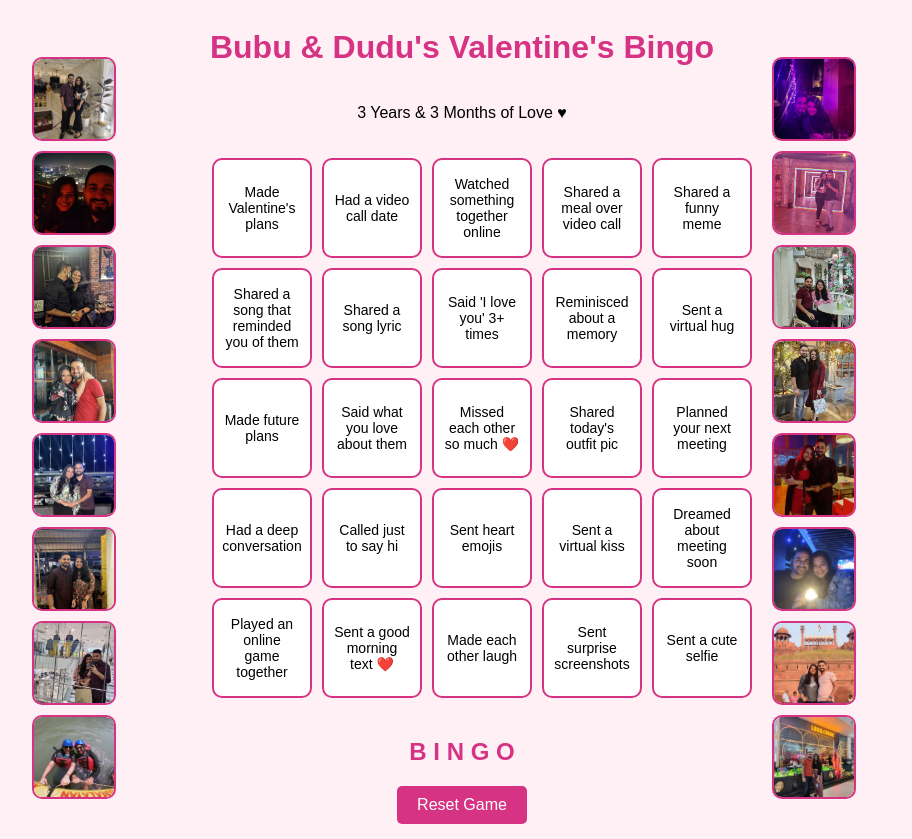
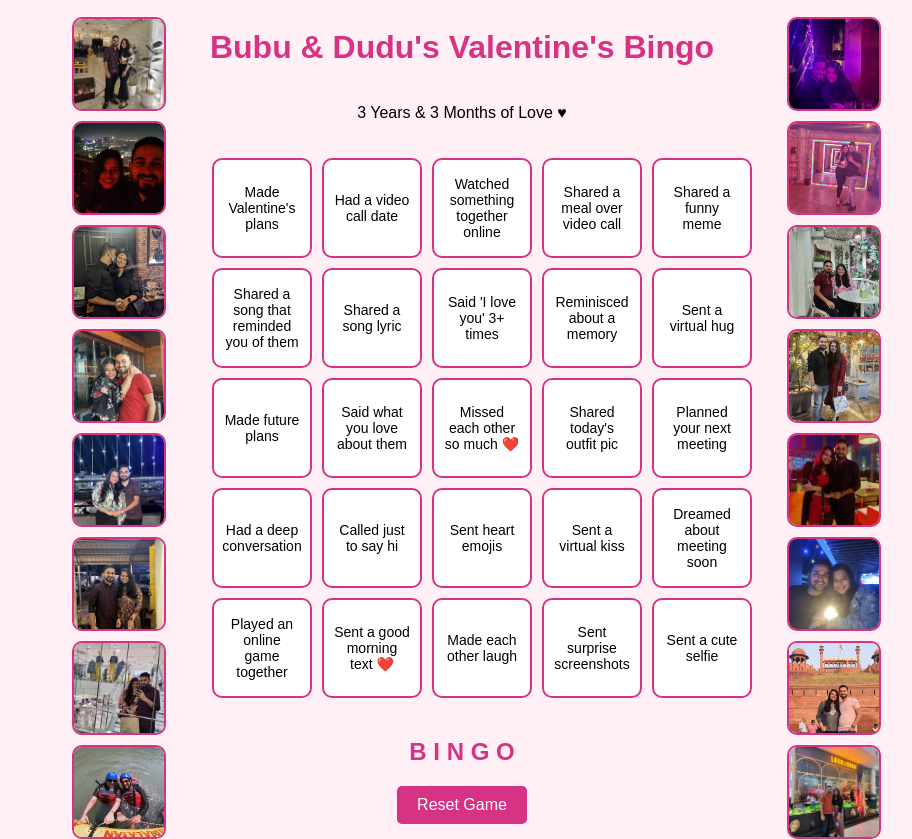
Before and after one commit to Rishija11/Bingo, a plain HTML site: page index.html in a window 1280 px wide. Shown: the whole page, without its empty margins (178-1090 px from the left). Drawn offline with Linux system fonts and the light colour scheme.

Commit message:
Add files via upload

```diff
--- a/index.html
+++ b/index.html
@@ -83,14 +83,14 @@
             z-index: 1;
         }
         .left-border {
-            left: -160px;
+            left: -120px;
         }
         .right-border {
-            right: -160px;
+            right: -175px;
         }
         .border-images img {
-            width: 80px;
-            height: 80px;
+            width: 90px;
+            height: 90px;
             object-fit: cover;
             border-radius: 10px;
             border: 2px solid #d63384;
```
